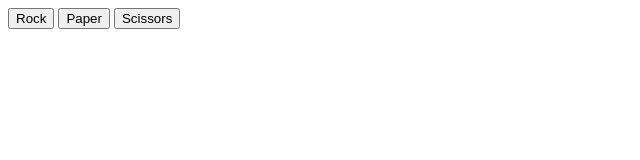
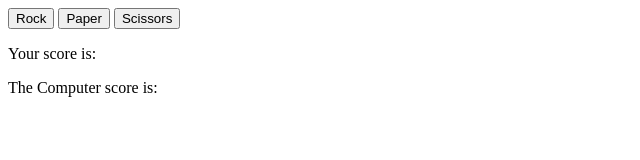
Before and after one commit to C-Hanton/TOP_Rock_Paper_Scissors, a plain HTML site: page index.html in a window 1280 px wide. Shown: the whole page, without its empty margins (0-640 px from the left). Drawn offline with Linux system fonts and the light colour scheme.

Commit message:
add p evelemts for human and computer scores inside their own div

```diff
--- a/index.html
+++ b/index.html
@@ -13,5 +13,9 @@
         <button id = 'paper'>Paper</button>
         <button id = 'scissors'>Scissors</button>
     </div>
+    <div id="results">
+        <p class = "humanResult">Your score is: </p>
+        <p class = "computerResult">The Computer score is: </p>
+    </div>
 </body>
 </html>
```
